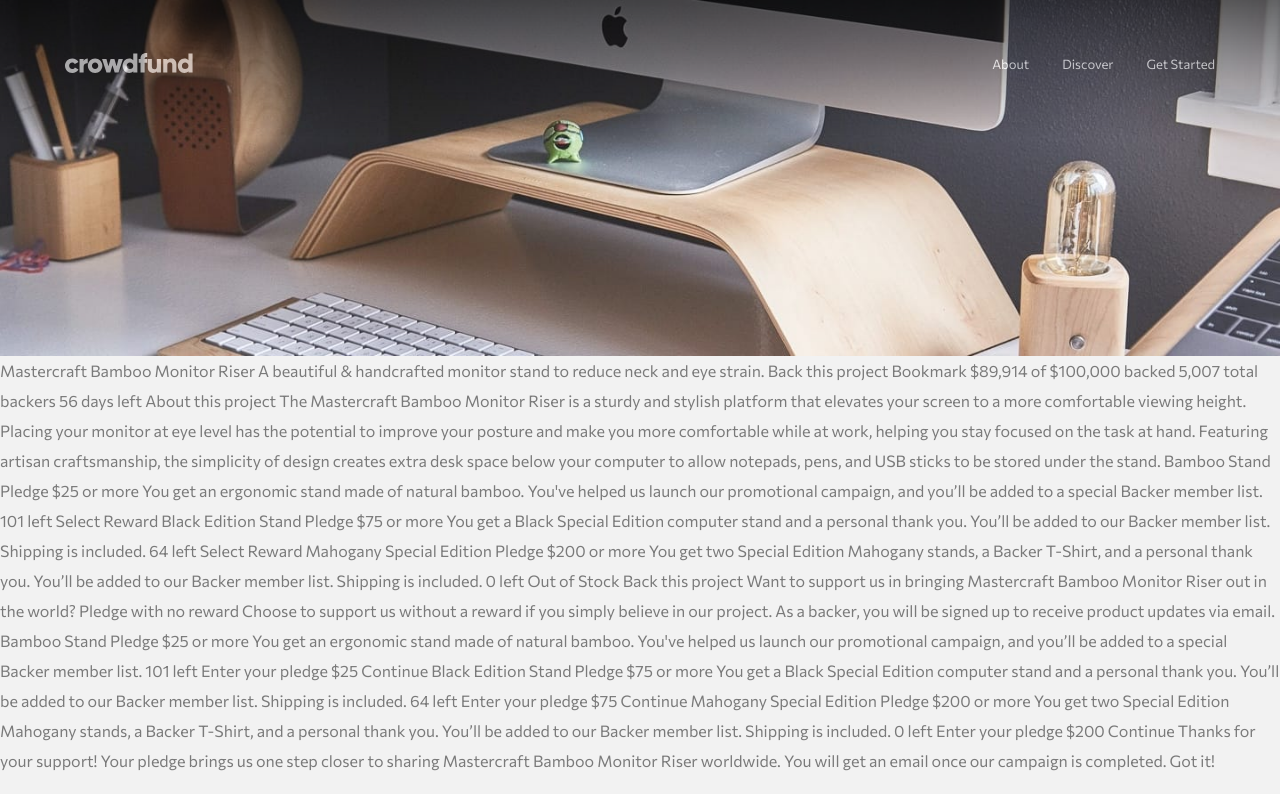
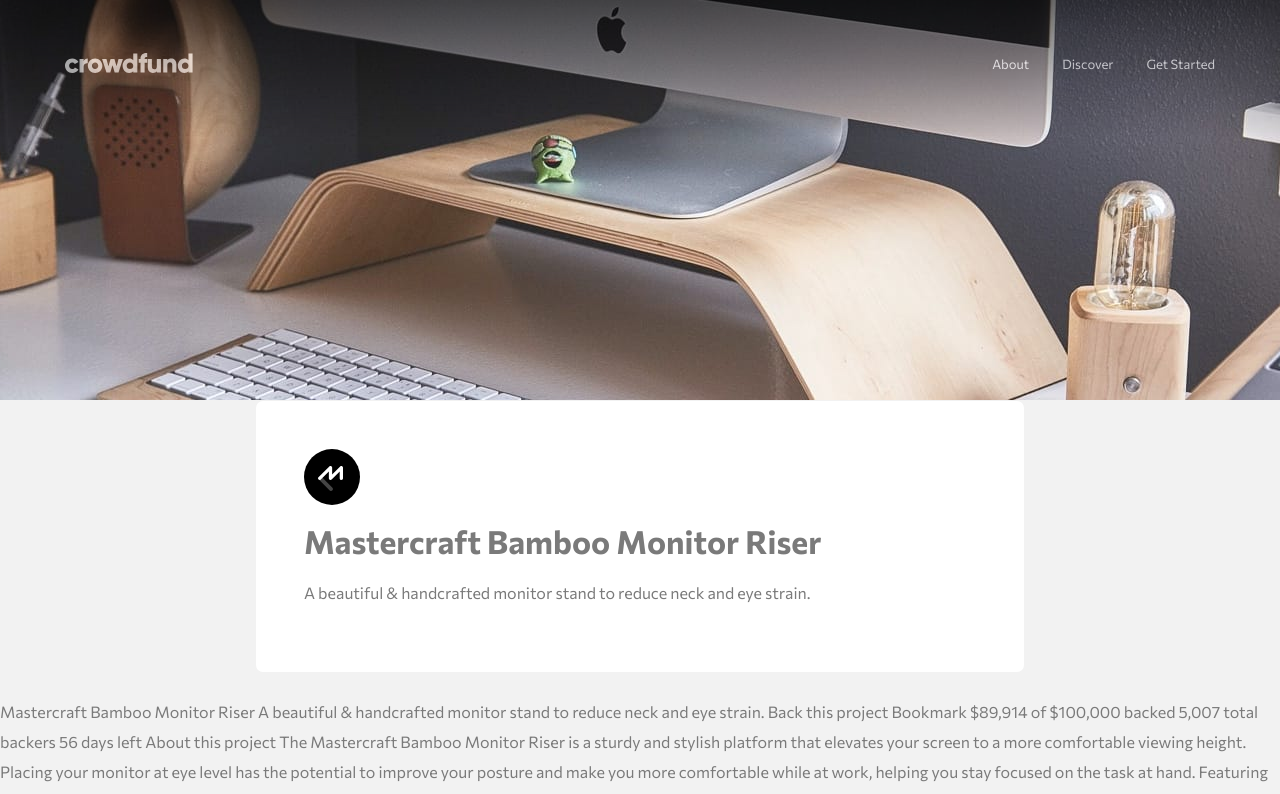
Before and after one commit to asrorbek07/crowdfunding-product-page, a plain HTML site: page index.html in a window 1280 px wide. Shown: the top 794 px of the page. Drawn offline with Linux system fonts and the light colour scheme.

Commit message:
wip main card

```diff
--- a/css/main.css
+++ b/css/main.css
@@ -104,6 +104,13 @@ img{
     text-decoration: underline;
 }
 /* MAIN */
+.card{
+    border-radius: 8px;
+    padding: 48px;
+    background-color: white;
+    margin-bottom: 24px;
+    border: 1px solid rgba(0, 0, 0, 0.0497193);
+}
 .content-hero-wrapper{
     display: flex;
     justify-content: center;
@@ -112,3 +119,7 @@ img{
     width: 770px;
 
 }
+.content-img-hero{
+    height: 400px;
+    object-fit: cover;
+}
--- a/index.html
+++ b/index.html
@@ -36,11 +36,24 @@
 </header>
 <main class="content">
     <div class="content-hero-wrapper">
-      <img src="images/image-hero-desktop.jpg" alt="content-img-hero" class="content-img-hero"
+      <img src="images/image-hero-desktop.jpg" alt="content-img-hero"
+       class="content-img-hero"
       width="1440" height="400">
     </div>
     <div class="content-page">
-      <div class="container content-page-container" ></div>
+      <div class="container content-page-container" >
+        <div class="main-card card">
+          <img class="main-card-logo" src="images/logo-mastercraft.svg" alt="main-card-logo-mastercraft"
+          width="56" height="56">
+          <h1 class="main-card-title">Mastercraft Bamboo Monitor Riser</h1>
+          <p class="main-card-text">
+             A beautiful & handcrafted monitor stand to reduce neck and eye strain.</p>
+            <div class="main-card-buttons">
+              <div class="main-card-back"></div>
+              <div class="main-card-bookmark"></div>
+            </div>
+        </div>
+      </div>
     </div>
 </main>
 
```
